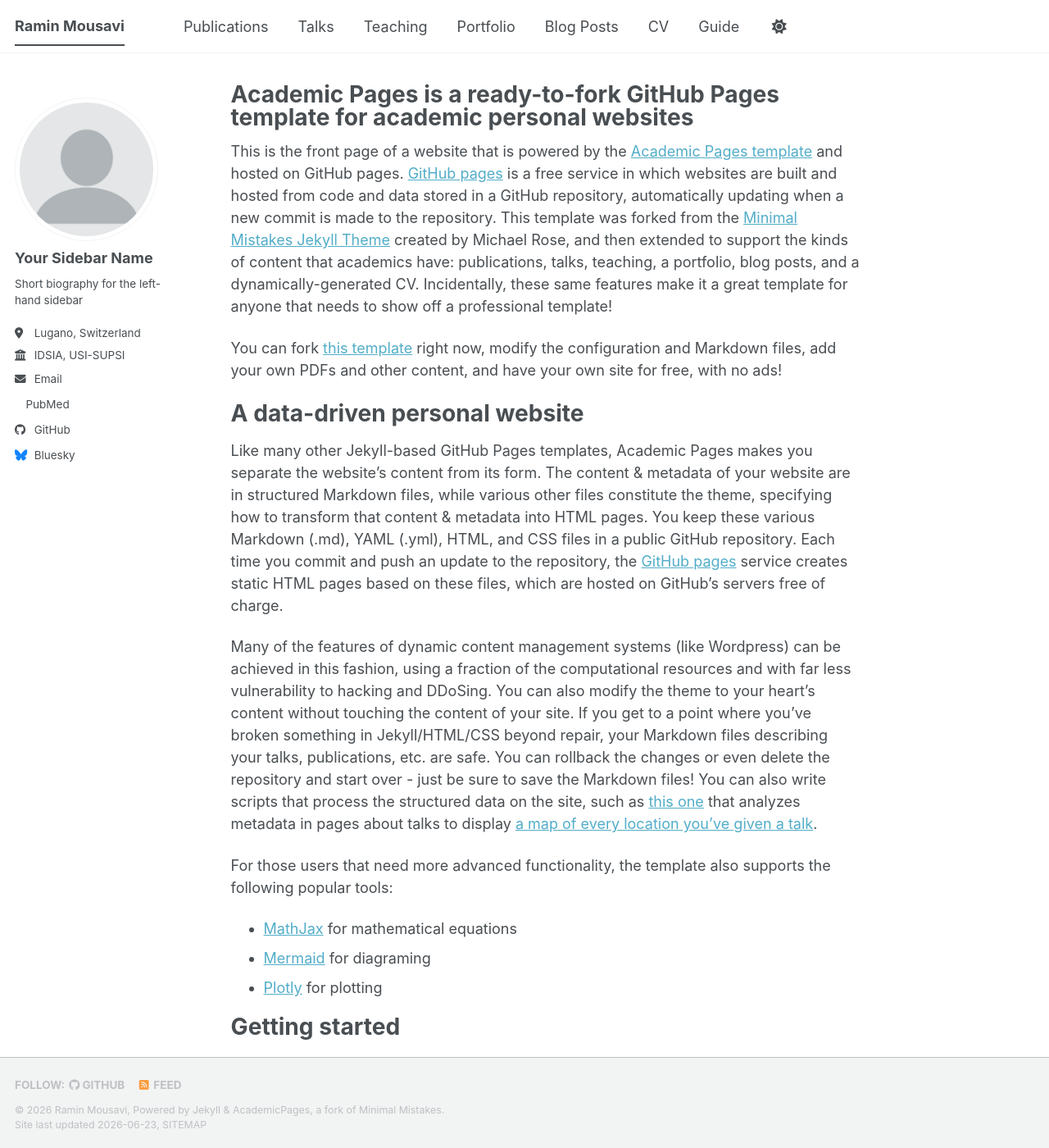
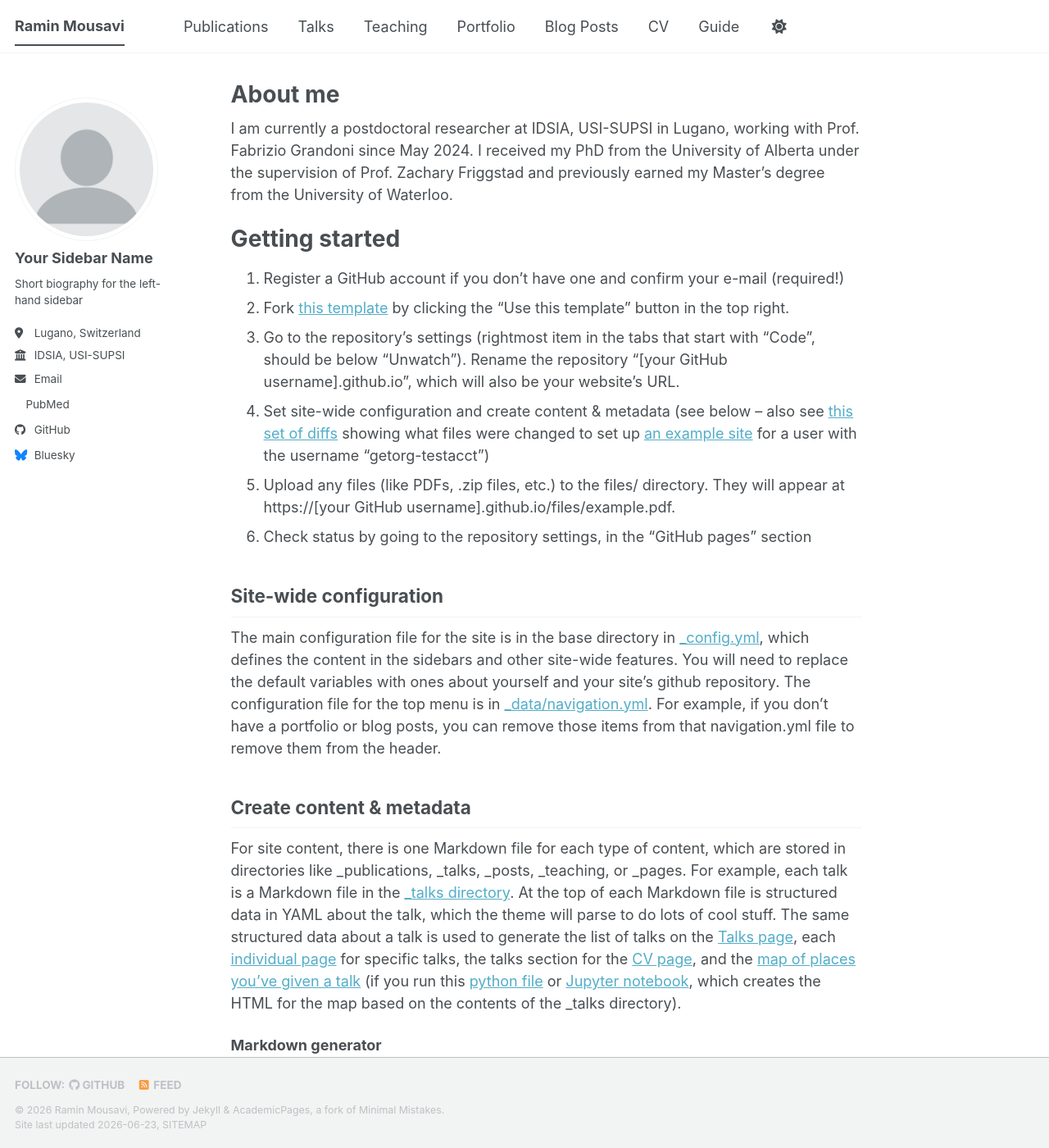
Before and after one commit to rammousavi/rammousavi.github.io, a Jekyll site: the page built from _pages/about.md, in a window 1280 px wide and 1400 px high. Shown: the whole window at 82% size. Built offline with Jekyll 4.4.1, drawn with Linux system fonts in a browser that asks for light colours; a style sheet for code colours, icons or effects is not loaded.

Commit message:
Update about.md

```diff
--- a/_pages/about.md
+++ b/_pages/about.md
@@ -1,26 +1,13 @@
 ---
 permalink: /
-title: "Academic Pages is a ready-to-fork GitHub Pages template for academic personal websites"
+title: "About me"
 author_profile: true
 redirect_from:
   - /about/
   - /about.html
 ---
 
-This is the front page of a website that is powered by the [Academic Pages template](https://github.com/academicpages/academicpages.github.io) and hosted on GitHub pages. [GitHub pages](https://pages.github.com) is a free service in which websites are built and hosted from code and data stored in a GitHub repository, automatically updating when a new commit is made to the repository. This template was forked from the [Minimal Mistakes Jekyll Theme](https://mmistakes.github.io/minimal-mistakes/) created by Michael Rose, and then extended to support the kinds of content that academics have: publications, talks, teaching, a portfolio, blog posts, and a dynamically-generated CV. Incidentally, these same features make it a great template for anyone that needs to show off a professional template!
-
- You can fork [this template](https://github.com/academicpages/academicpages.github.io) right now, modify the configuration and Markdown files, add your own PDFs and other content, and have your own site for free, with no ads!
-
-A data-driven personal website
-======
-Like many other Jekyll-based GitHub Pages templates, Academic Pages makes you separate the website's content from its form. The content & metadata of your website are in structured Markdown files, while various other files constitute the theme, specifying how to transform that content & metadata into HTML pages. You keep these various Markdown (.md), YAML (.yml), HTML, and CSS files in a public GitHub repository. Each time you commit and push an update to the repository, the [GitHub pages](https://pages.github.com/) service creates static HTML pages based on these files, which are hosted on GitHub's servers free of charge.
-
-Many of the features of dynamic content management systems (like Wordpress) can be achieved in this fashion, using a fraction of the computational resources and with far less vulnerability to hacking and DDoSing. You can also modify the theme to your heart's content without touching the content of your site. If you get to a point where you've broken something in Jekyll/HTML/CSS beyond repair, your Markdown files describing your talks, publications, etc. are safe. You can rollback the changes or even delete the repository and start over - just be sure to save the Markdown files! You can also write scripts that process the structured data on the site, such as [this one](https://github.com/academicpages/academicpages.github.io/blob/master/talkmap.ipynb) that analyzes metadata in pages about talks to display [a map of every location you've given a talk](https://academicpages.github.io/talkmap.html).
-
-For those users that need more advanced functionality, the template also supports the following popular tools:
-- [MathJax](https://www.mathjax.org/) for mathematical equations
-- [Mermaid](https://mermaid.js.org/) for diagraming
-- [Plotly](https://plotly.com/javascript/) for plotting
+I am currently a postdoctoral researcher at IDSIA, USI-SUPSI in Lugano, working with Prof. Fabrizio Grandoni since May 2024. I received my PhD from the University of Alberta under the supervision of Prof. Zachary Friggstad and previously earned my Master’s degree from the University of Waterloo.
 
 Getting started
 ======
```
